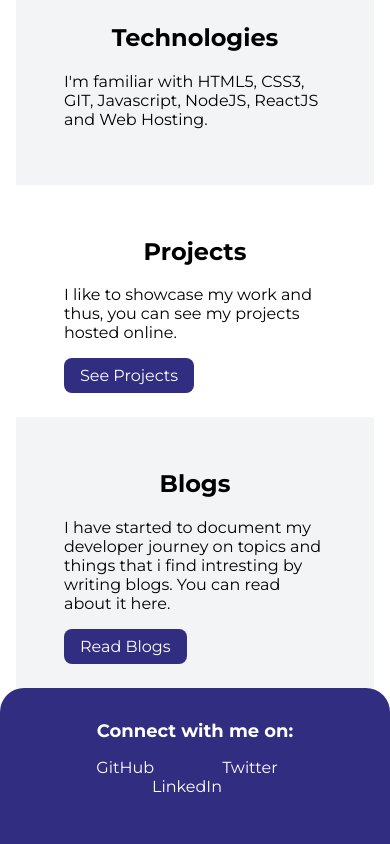
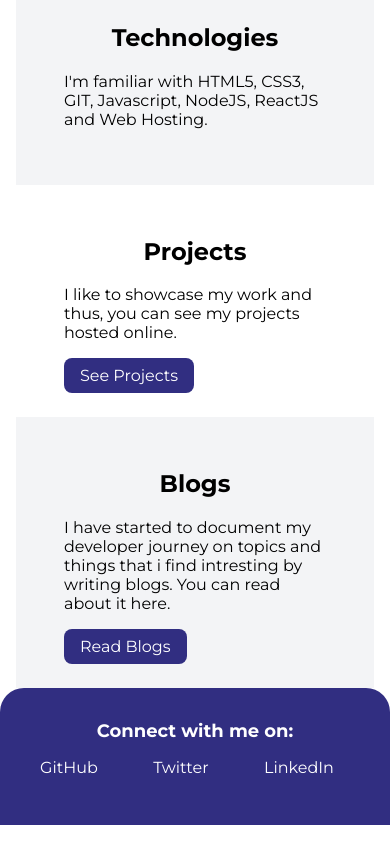
Before and after one commit to Nishant-96/Portfolio-Website, a plain HTML site: page index.html in a window 390 px wide. Shown: the part 574-1418 px from the top of the page. Drawn offline with Linux system fonts and the light colour scheme.

Commit message:
fix: making footer and nav bar responsive

```diff
--- a/styles.css
+++ b/styles.css
@@ -64,7 +64,7 @@ hr{
 
 .list-item-inline {
     display: inline;
-    padding: 0rem 0.5rem;
+    padding: 0rem 0.1rem;
 }
 
 /**navigation**/
@@ -72,7 +72,7 @@ hr{
 .navigation {
     background-color: var(--primary-color);
     color: white;
-    padding: 1rem;
+    padding: 1rem 1rem;
     border-bottom-left-radius: 1.5rem;
     border-bottom-right-radius: 1.5rem;
 }
@@ -134,8 +134,10 @@ hr{
 /**footer**/
 
 .footer{
+    position: relative;
     background-color: var(--primary-color);
-    padding: 2rem 1rem;
+    padding-inline-start:0px;
+    padding: 2rem 0.1rem;
     text-align: center;
     color: white;
     border-top-right-radius: 1.5rem;
```
